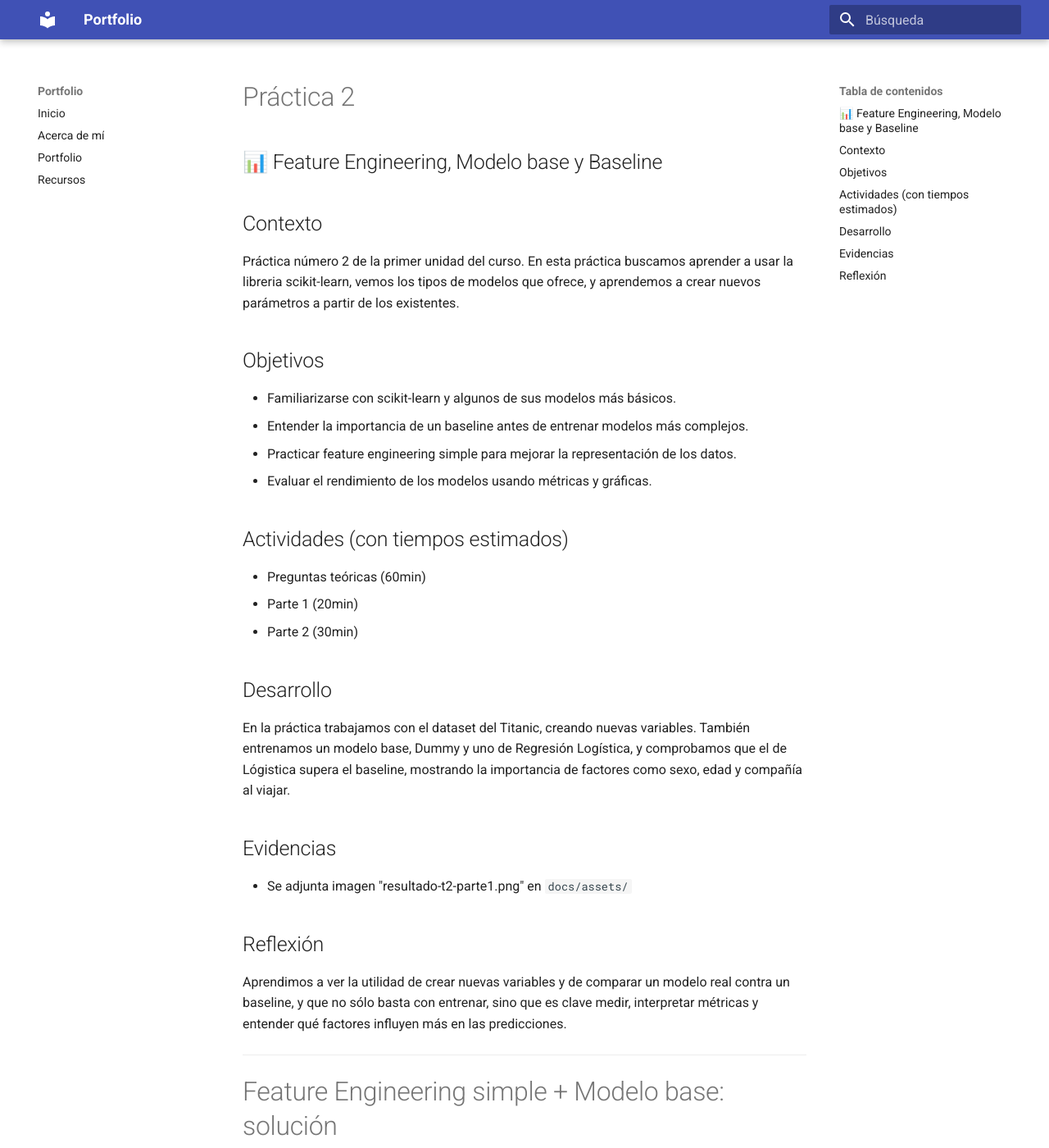
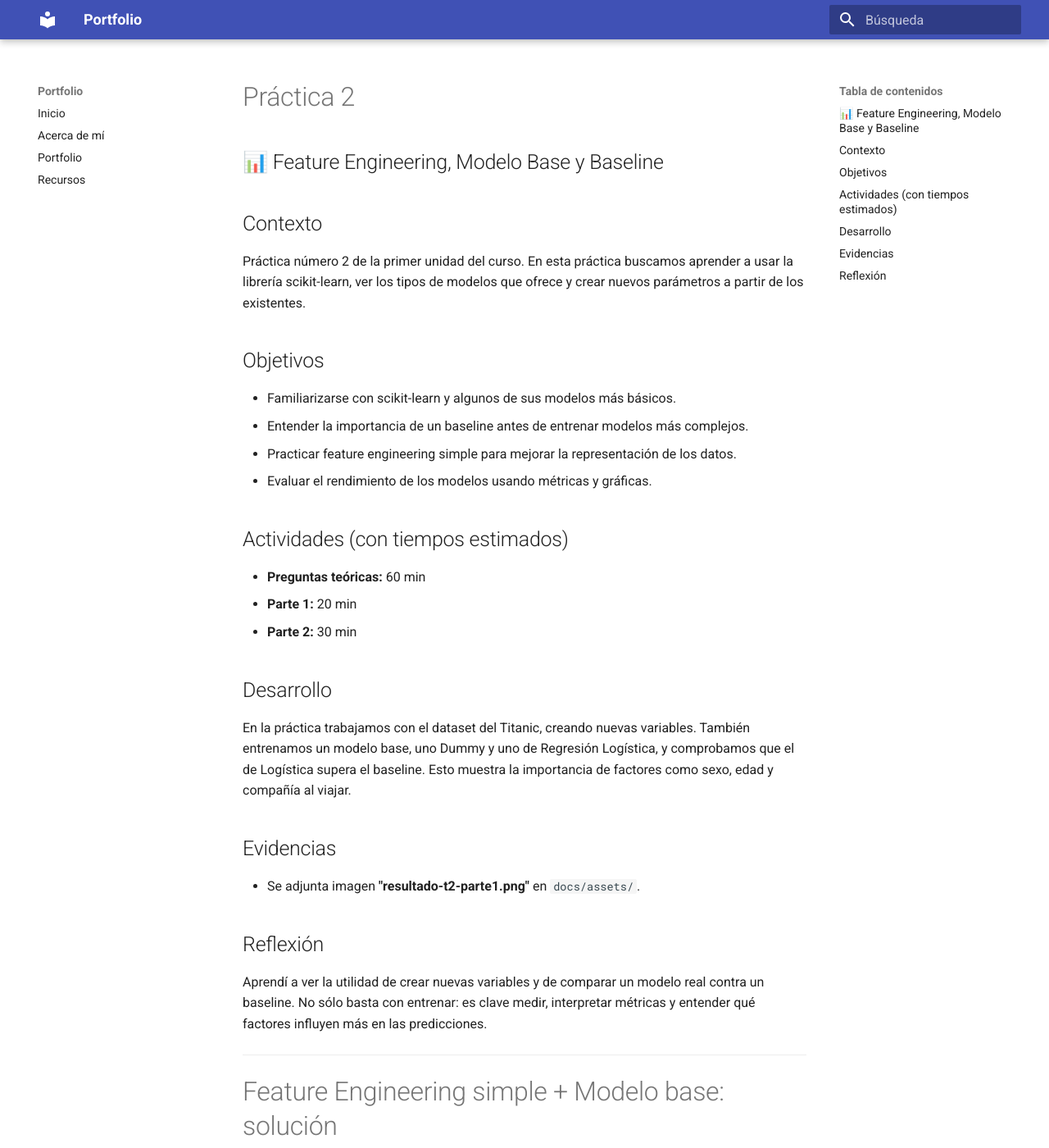
Before and after one commit to Sotogonzalo/IA-portfolio, an MkDocs documentation site: the page built from docs/portfolio/02-practica-2.md, in a window 1280 px wide and 1400 px high. Shown: the whole window at 82% size. Built offline with MkDocs 1.6.1 and Material for MkDocs 9.7.7, drawn with Linux system fonts in a browser that asks for light colours.

Commit message:
mejora p2.

```diff
--- a/docs/portfolio/02-practica-2.md
+++ b/docs/portfolio/02-practica-2.md
@@ -4,10 +4,10 @@ date: 2025-08-26
 ---
 
 # Práctica 2
-## 📊 Feature Engineering, Modelo base y Baseline
+## 📊 Feature Engineering, Modelo Base y Baseline
 
 ## Contexto
-Práctica número 2 de la primer unidad del curso. En esta práctica buscamos aprender a usar la libreria scikit-learn, vemos los tipos de modelos que ofrece, y aprendemos a crear nuevos parámetros a partir de los existentes.
+Práctica número 2 de la primer unidad del curso. En esta práctica buscamos aprender a usar la librería scikit-learn, ver los tipos de modelos que ofrece y crear nuevos parámetros a partir de los existentes.
 
 ## Objetivos
 - Familiarizarse con scikit-learn y algunos de sus modelos más básicos.
@@ -16,18 +16,18 @@ Práctica número 2 de la primer unidad del curso. En esta práctica buscamos ap
 - Evaluar el rendimiento de los modelos usando métricas y gráficas.
 
 ## Actividades (con tiempos estimados)
-- Preguntas teóricas (60min)
-- Parte 1 (20min)
-- Parte 2 (30min)
+- **Preguntas teóricas:** 60 min
+- **Parte 1:** 20 min
+- **Parte 2:** 30 min
 
 ## Desarrollo
-En la práctica trabajamos con el dataset del Titanic, creando nuevas variables. También entrenamos un modelo base, Dummy y uno de Regresión Logística, y comprobamos que el de Lógistica supera el baseline, mostrando la importancia de factores como sexo, edad y compañía al viajar.
+En la práctica trabajamos con el dataset del Titanic, creando nuevas variables. También entrenamos un modelo base, uno Dummy y uno de Regresión Logística, y comprobamos que el de Logística supera el baseline. Esto muestra la importancia de factores como sexo, edad y compañía al viajar.
 
 ## Evidencias
-- Se adjunta imagen "resultado-t2-parte1.png" en `docs/assets/`
+- Se adjunta imagen **"resultado-t2-parte1.png"** en `docs/assets/`.
 
 ## Reflexión
-Aprendimos a ver la utilidad de crear nuevas variables y de comparar un modelo real contra un baseline, y que no sólo basta con entrenar, sino que es clave medir, interpretar métricas y entender qué factores influyen más en las predicciones.
+Aprendí a ver la utilidad de crear nuevas variables y de comparar un modelo real contra un baseline. No sólo basta con entrenar: es clave medir, interpretar métricas y entender qué factores influyen más en las predicciones.
 
 ---
 
```
Also changed, not shown: docs/portfolio/index.md (+1 -1 lines).
